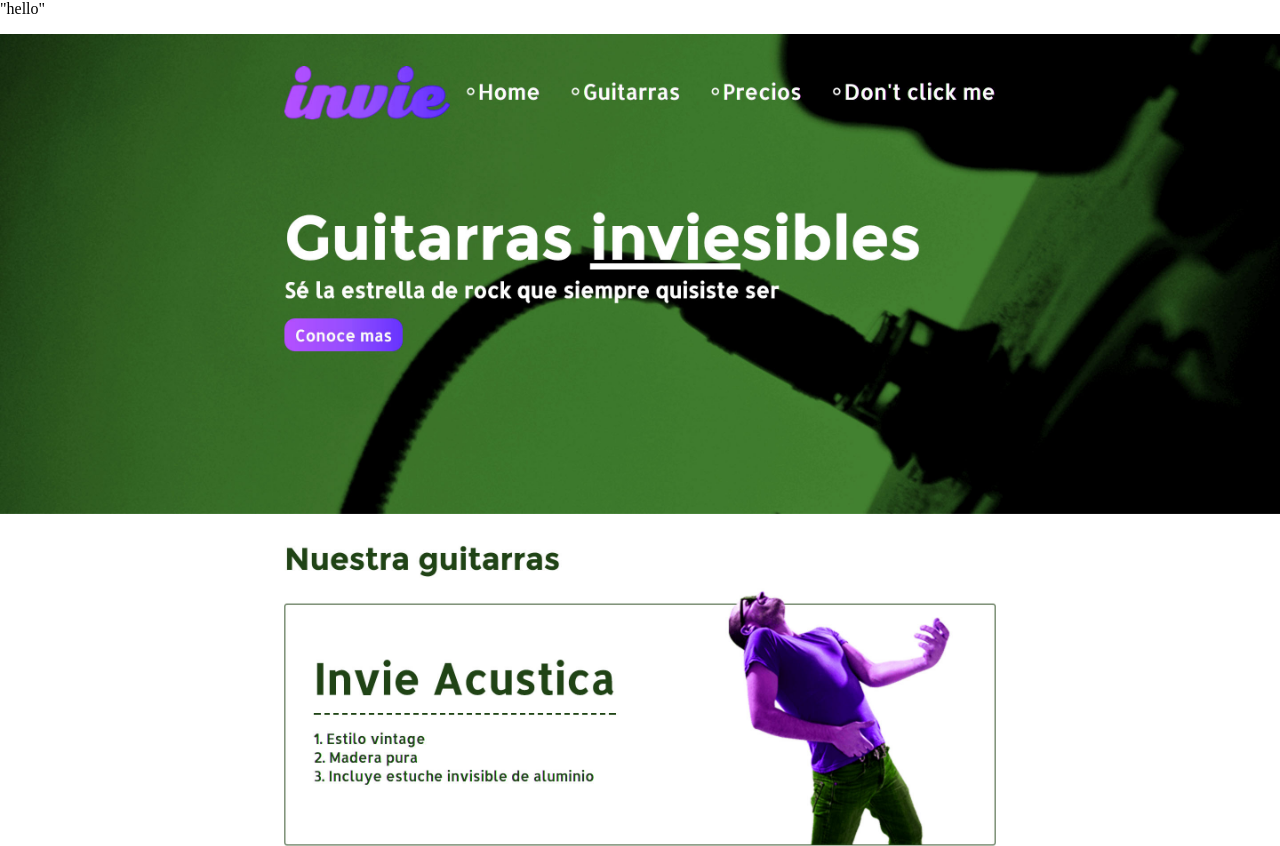
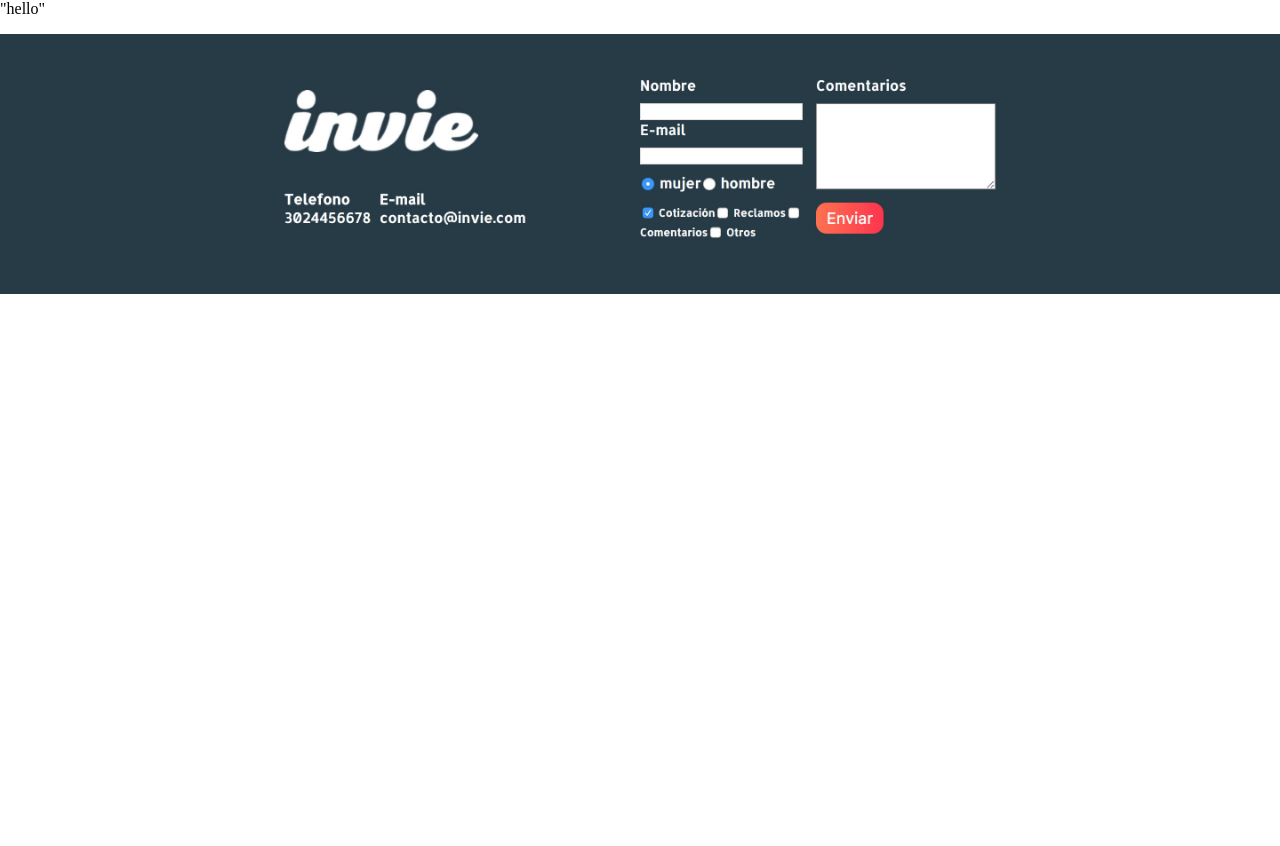
Before and after one commit to neolink557/DEF-github1, a plain HTML site: page index.html in a window 1280 px wide. Shown: the top 846 px of the page. After the commit the page ends 800 px from the top, so only its background shows below. Drawn offline with Linux system fonts and the light colour scheme.

Commit message:
cambio a footer

```diff
--- a/index.html
+++ b/index.html
@@ -13,7 +13,7 @@
   </head>
   <body>
   <p>"hello"</p>
-  <img src="1ds.jpg" alt="">
+  <img src="footer.jpg" alt="">
   <title>
   </body>
 </html>
```
